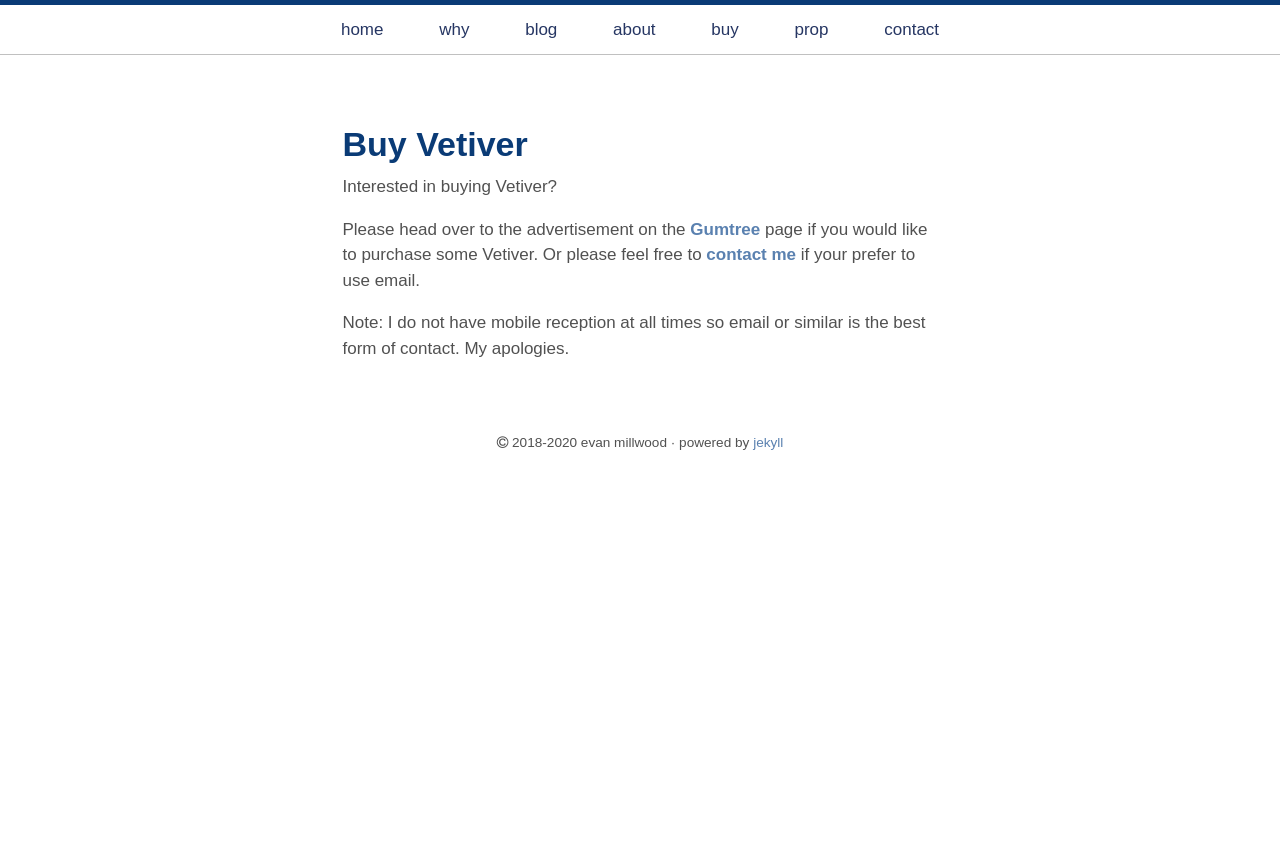
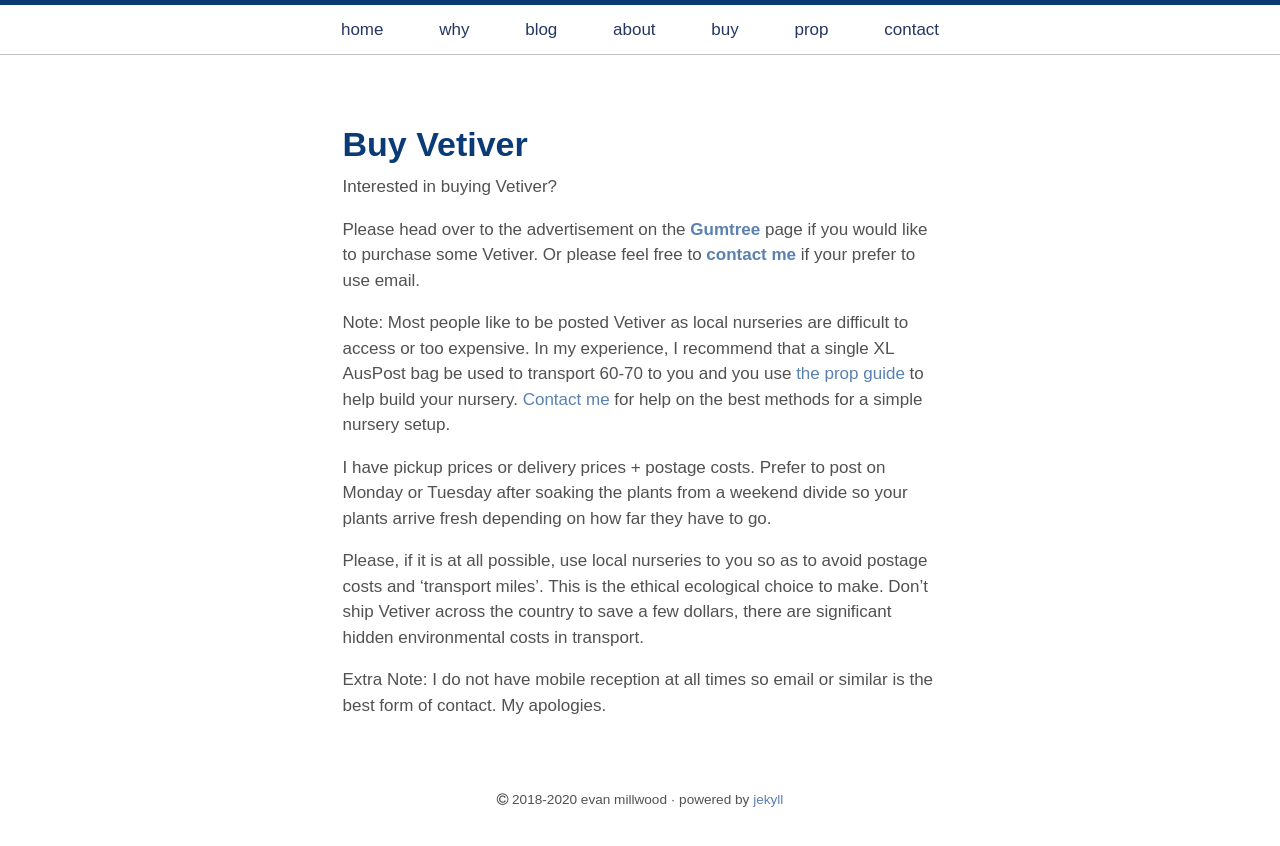
Before and after one commit to Tr33mo/tr33mo.github.io, a Jekyll site: the page built from buy.md, in a window 1280 px wide. Shown: the top 846 px of the page. Built offline with Jekyll 4.4.1, drawn with Linux system fonts in a browser that asks for light colours.

Commit message:
Update buy.md

```diff
--- a/buy.md
+++ b/buy.md
@@ -7,4 +7,10 @@ Interested in buying Vetiver?
 
 Please head over to the advertisement on the [**Gumtree**](https://www.gumtree.com.au/s-ad/conondale/plants/vetiver-grass-chrysopogon-zizanioides-erosion-control-plant/1197803114) page if you would like to purchase some Vetiver. Or please feel free to [**contact me**](/contact/) if your prefer to use email.
 
-Note: I do not have mobile reception at all times so email or similar is the best form of contact. My apologies.
+Note: Most people like to be posted Vetiver as local nurseries are difficult to access or too expensive. In my experience, I recommend that a single XL AusPost bag be used to transport 60-70 to you and you use [the prop guide](/prop/) to help build your nursery. [Contact me](/contact) for help on the best methods for a simple nursery setup.
+
+I have pickup prices or delivery prices + postage costs. Prefer to post on Monday or Tuesday after soaking the plants from a weekend divide so your plants arrive fresh depending on how far they have to go.
+
+Please, if it is at all possible, use local nurseries to you so as to avoid postage costs and 'transport miles'. This is the ethical ecological choice to make. Don't ship Vetiver across the country to save a few dollars, there are significant hidden environmental costs in transport.
+
+Extra Note: I do not have mobile reception at all times so email or similar is the best form of contact. My apologies.
```
